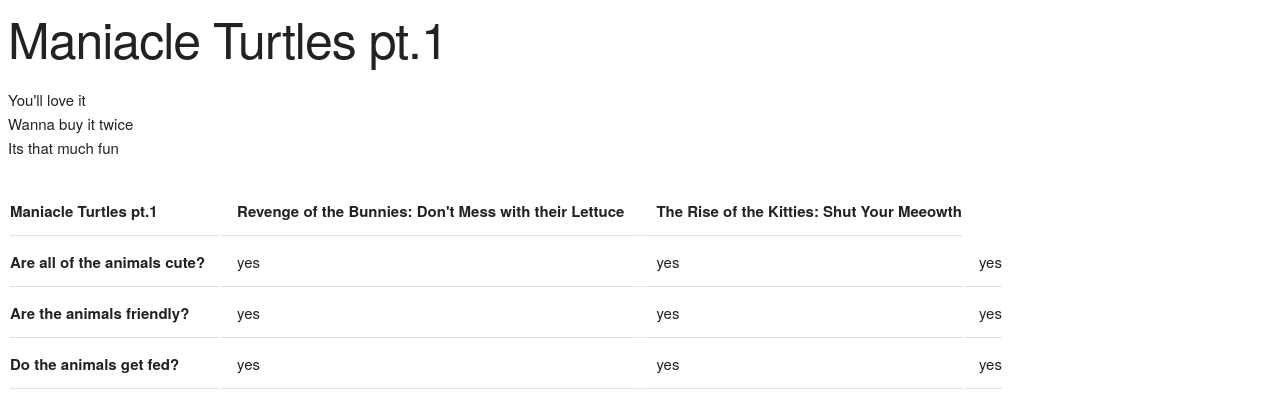
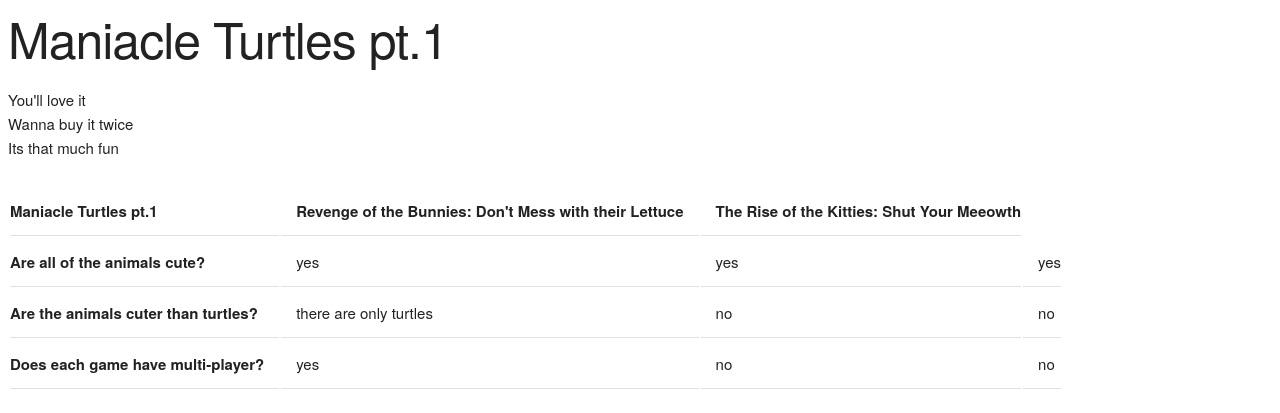
Before and after one commit to amelafili/MI-449-SS18-740-html-more-kinds-of-content-OSB7Pe, a plain HTML site: page index.html in a window 1280 px wide. Shown: the top 413 px of the page. Drawn offline with nearby package versions, Linux system fonts and the light colour scheme.

Commit message:
made main game more appealing

```diff
--- a/index.html
+++ b/index.html
@@ -28,16 +28,16 @@
           <td>yes</td>
         </tr>
         <tr>
-          <th>Are the animals friendly?</th>
-          <td>yes</td>
-          <td>yes</td>
-          <td>yes</td>
+          <th>Are the animals cuter than turtles?</th>
+          <td>there are only turtles</td>
+          <td>no</td>
+          <td>no</td>
         </tr>
         <tr>
-          <th>Do the animals get fed?</th>
+          <th>Does each game have multi-player?</th>
           <td>yes</td>
-          <td>yes</td>
-          <td>yes</td>
+          <td>no</td>
+          <td>no</td>
         </tr>
       </tbody>
     </table>
```
Also changed, not shown: 1 other file.
